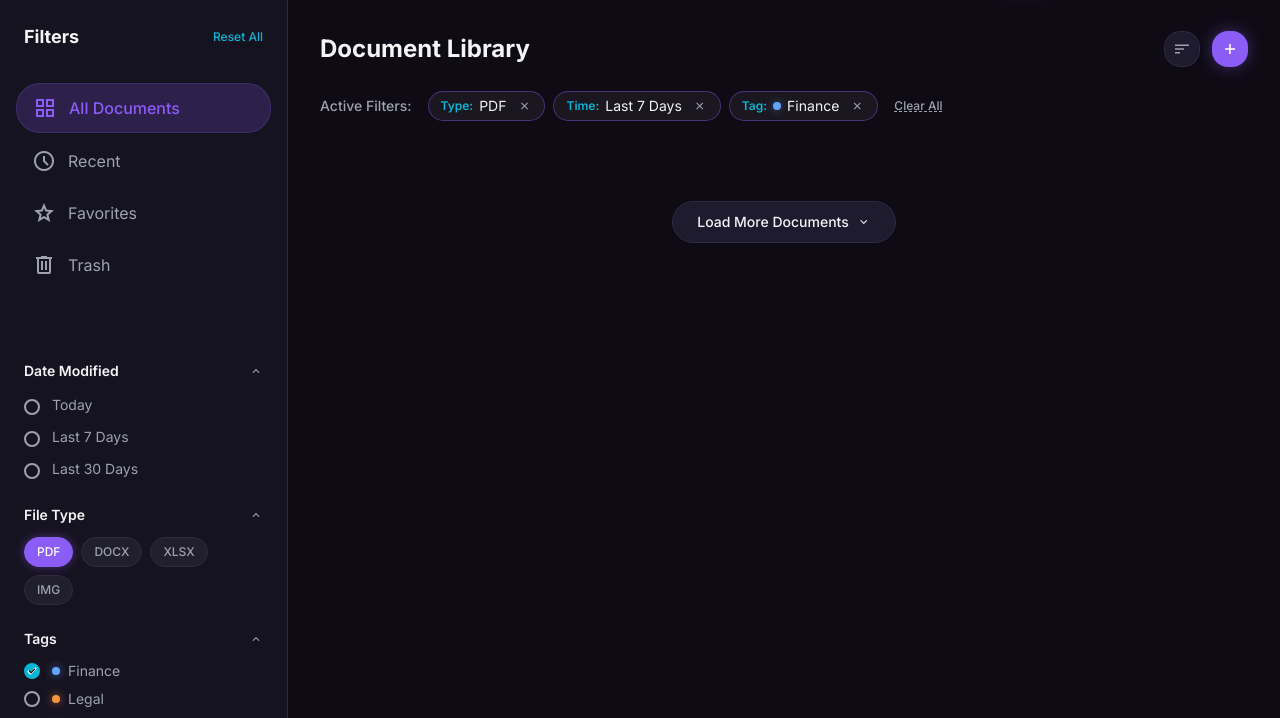
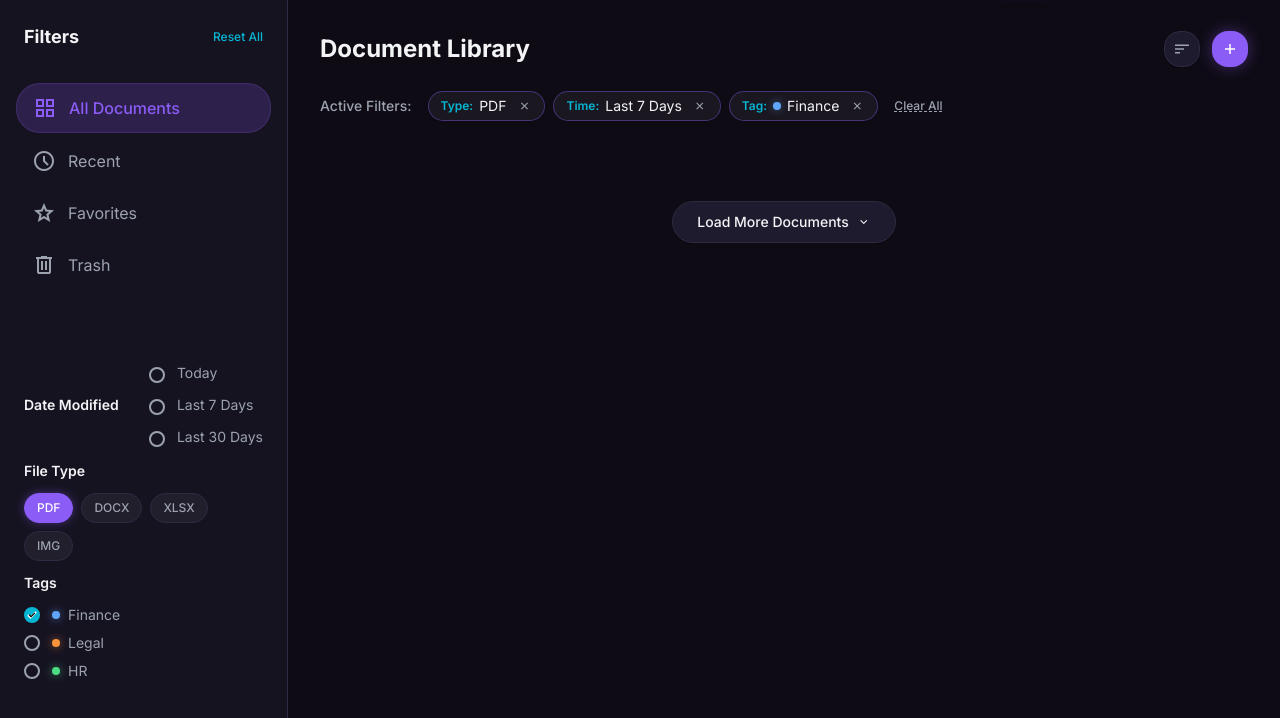
Before and after one commit to Sprinter05/magicdocu, a Django app: page /documents/ in a window 1280 px wide. Shown: the part 82-800 px from the top of the page. Run offline with Django 5.2, Linux system fonts and the light colour scheme; the visitor is signed in with stand-in values (Sample User, id 1); data that the repository does not hold is empty; parts of the project's set-up code (start-up, migrations or seed data) failed here and were passed over; some libraries are stand-ins or nearby versions.

Commit message:
Remove expand less buttons

```diff
--- a/backend/core/templates/documents.html
+++ b/backend/core/templates/documents.html
@@ -43,8 +43,6 @@
                     <span
                         class="text-sm font-semibold text-text-primary group-hover:text-primary transition-colors">Date
                         Modified</span>
-                    <span class="material-symbols-outlined text-text-secondary text-sm">expand_less</span>
-                </div>
                 <div class="flex flex-col gap-2">
                     <label class="flex items-center gap-3 cursor-pointer group">
                         <div class="relative flex items-center">
@@ -105,7 +103,6 @@
                     <span
                         class="text-sm font-semibold text-text-primary group-hover:text-primary transition-colors">File
                         Type</span>
-                    <span class="material-symbols-outlined text-text-secondary text-sm">expand_less</span>
                 </div>
                 <div class="flex flex-wrap gap-2">
                     <button
@@ -122,7 +119,6 @@
                 <div class="flex items-center justify-between group cursor-pointer">
                     <span
                         class="text-sm font-semibold text-text-primary group-hover:text-primary transition-colors">Tags</span>
-                    <span class="material-symbols-outlined text-text-secondary text-sm">expand_less</span>
                 </div>
                 <div class="flex flex-col gap-2">
                     <label class="flex items-center gap-3 cursor-pointer group">
```
